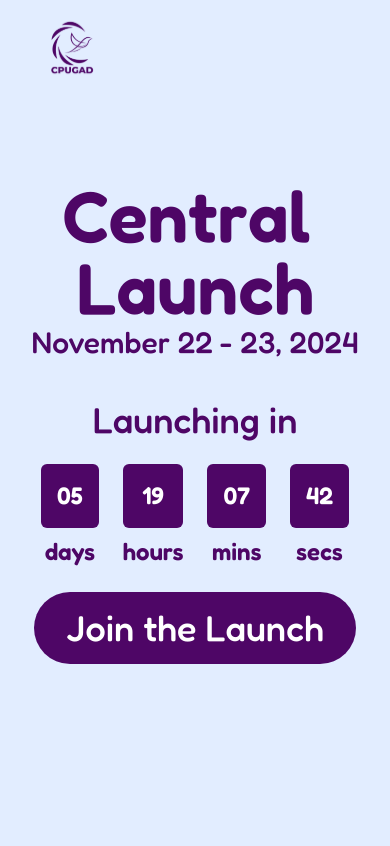
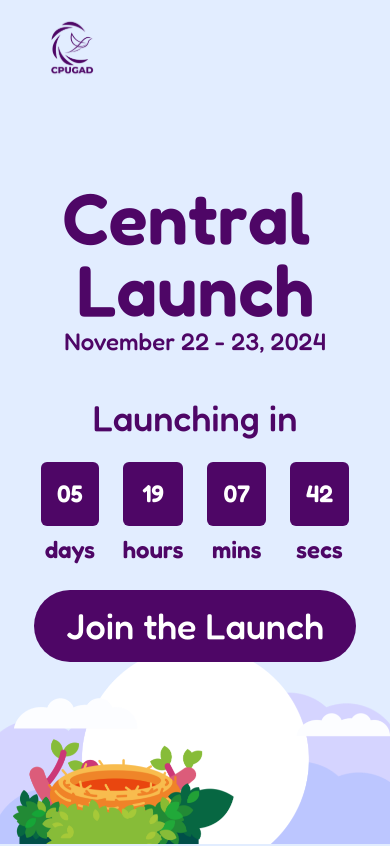
Before and after one commit to JoseArron/central-launch, a Next.js app: page / in a window 390 px wide. Shown: the top 846 px of the page. Built offline with nearby package versions, Linux system fonts and the light colour scheme.

Commit message:
[Add] Add responsiveness

```diff
--- a/src/components/sections/Landing.tsx
+++ b/src/components/sections/Landing.tsx
@@ -25,37 +25,37 @@ export default function Landing() {
 
   return (
     <div ref={ref} className="flex w-full h-screen py-8">
-      <div className="hidden flex-1 md:flex">
+      <div className="flex-grow-0 flex-1 md:flex md:flex-auto">
         <motion.div
-          className="absolute inset-0 -z-50 bg-[url('/assets/mountain-2.png')] bg-bottom bg-cover"
+          className="absolute inset-0 -z-50 bg-[url('/assets/mountain-2.png')] bg-bottom bg-contain bg-no-repeat sm:bg-cover"
           style={{ y: mountain2Y }}
         />
         <motion.div
-          className="absolute inset-0 -z-40 bg-[url('/assets/mountain-1.png')] bg-bottom bg-cover"
+          className="absolute inset-0 -z-40 bg-[url('/assets/mountain-1.png')] bg-bottom bg-contain bg-no-repeat sm:bg-cover"
           style={{ y: mountain1Y }}
         />
         <motion.div
-          className="absolute inset-0 -z-30 bg-[url('/assets/sun.png')] bg-bottom bg-cover"
+          className="absolute inset-0 -z-30 bg-[url('/assets/sun.png')] bg-bottom bg-contain bg-no-repeat sm:bg-cover"
           style={{ y: sunY }}
         />
         <motion.div
-          className="absolute inset-0 -z-30 bg-[url('/assets/cloud-3.png')] bg-bottom bg-cover"
+          className="absolute inset-0 -z-30 bg-[url('/assets/cloud-3.png')] bg-bottom bg-contain bg-no-repeat sm:bg-cover"
           style={{ y: cloud3Y }}
         />
         <motion.div
-          className="absolute inset-0 -z-30 bg-[url('/assets/cloud-2.png')] bg-bottom bg-cover"
+          className="absolute inset-0 -z-30 bg-[url('/assets/cloud-2.png')] bg-bottom bg-contain bg-no-repeat sm:bg-cover"
           style={{ y: cloud2Y }}
         />
         <motion.div
-          className="absolute inset-0 -z-20 bg-[url('/assets/branches.png')] bg-bottom bg-cover"
+          className="absolute inset-0 -z-20 bg-[url('/assets/branches.png')] bg-bottom bg-contain bg-no-repeat sm:bg-cover"
           style={{ y: branchesY }}
         />
         <motion.div
-          className="absolute inset-0 -z-10 bg-[url('/assets/nest.png')] bg-bottom bg-cover"
+          className="absolute inset-0 -z-10 bg-[url('/assets/nest.png')] bg-bottom bg-contain bg-no-repeat sm:bg-cover"
           style={{ y: nestY }}
         />
         <motion.div
-          className="absolute inset-0 -z-10 bg-[url('/assets/leaves.png')] bg-bottom bg-cover"
+          className="absolute inset-0 -z-10 bg-[url('/assets/leaves.png')] bg-bottom bg-contain bg-no-repeat sm:bg-cover"
           style={{ y: leavesY }}
         />
       </div>
@@ -68,7 +68,9 @@ export default function Landing() {
             text={"Central Launch"}
             className="text-7xl lg:text-8xl px-4 font-semibold"
           />
-          <h2 className="text-3xl lg:text-4xl">November 22 - 23, 2024</h2>
+          <h2 className="text-2xl md:text-3xl lg:text-4xl">
+            November 22 - 23, 2024
+          </h2>
         </div>
         <div className="flex flex-col justify-center gap-6">
           <WavyText
```
